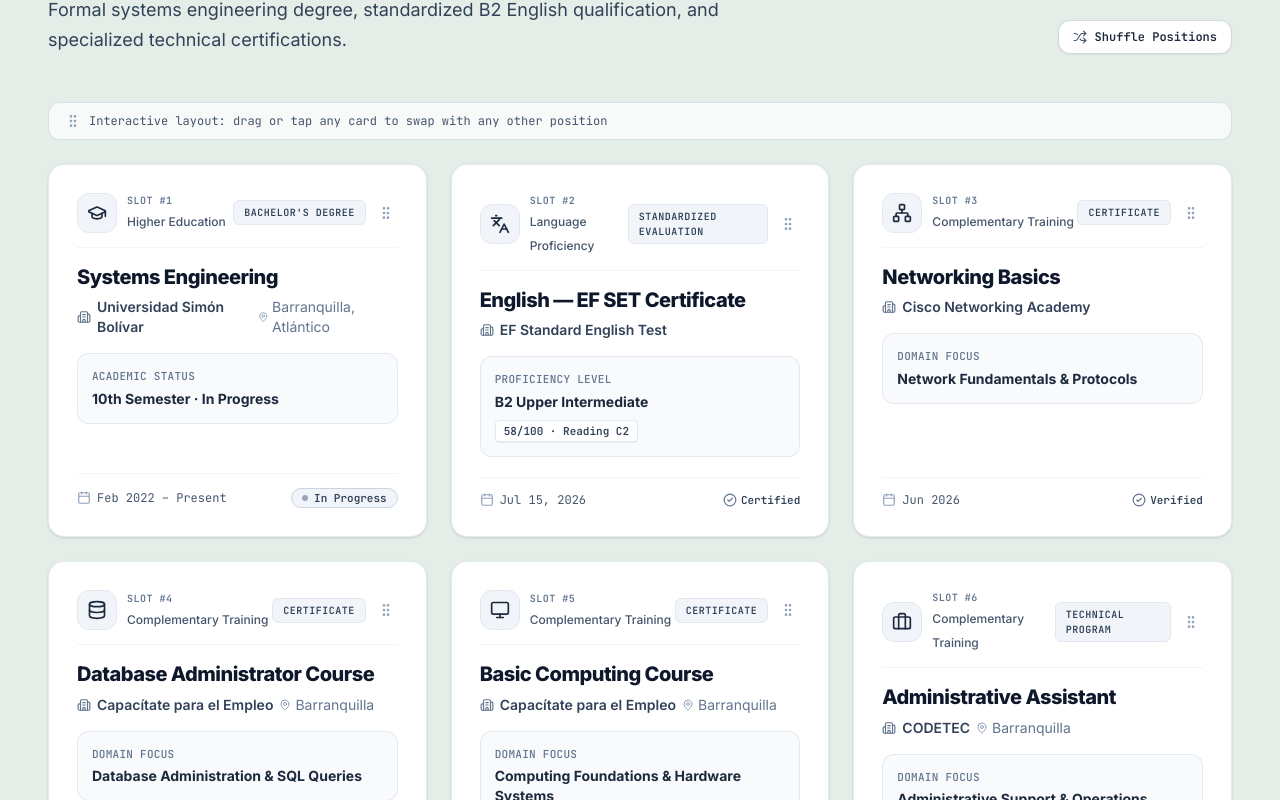
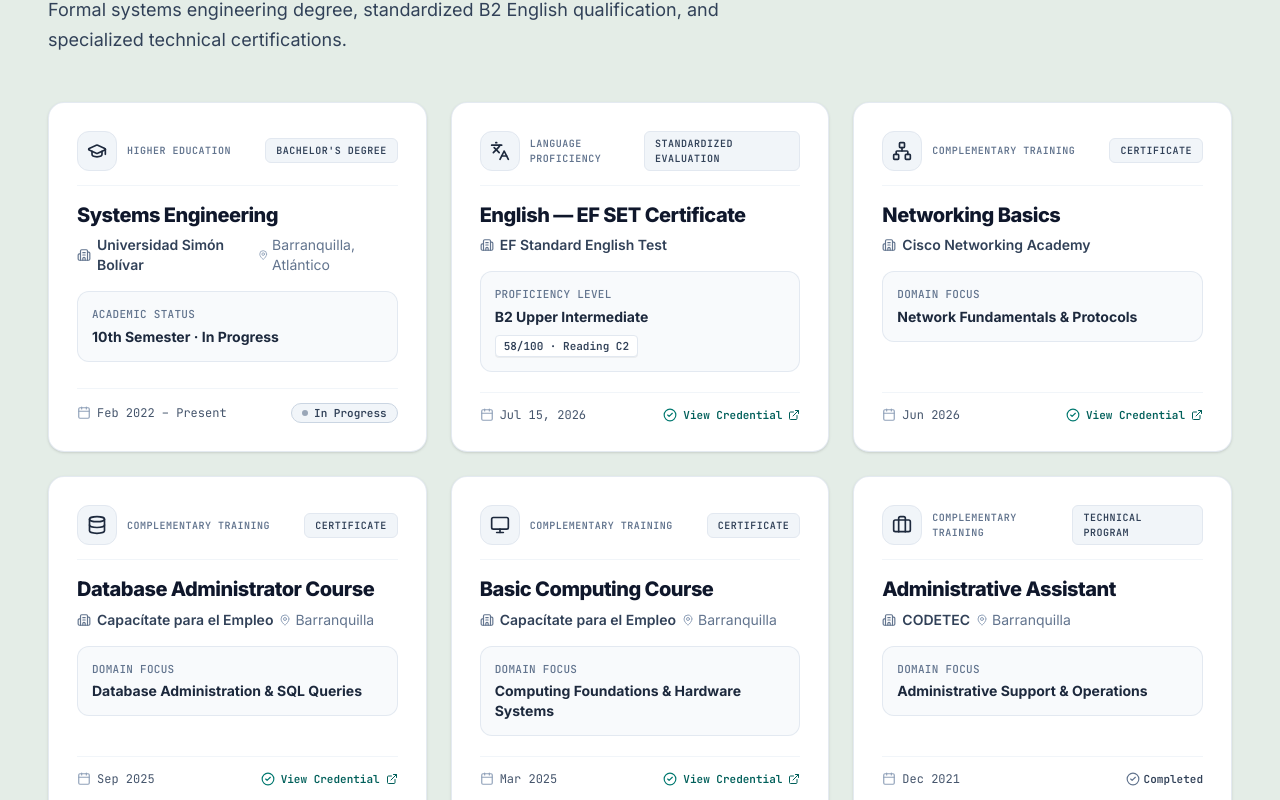
Before and after one commit to juancveg/juan-vega-portfolio, a React (Vite) app: page / in a window 1280 px wide. Shown: the part 3400-4200 px from the top of the page. Built offline with nearby package versions, Linux system fonts and the light colour scheme.

Commit message:
Refactor EducationSection for credential management
Updated credential status types and badge texts. Removed drag-and-drop functionality and related UI elements.

```diff
--- a/src/features/education/EducationSection.tsx
+++ b/src/features/education/EducationSection.tsx
@@ -10,10 +10,7 @@
   Calendar,
   MapPin,
   Building2,
-  GripVertical,
-  Shuffle,
-  RotateCcw,
-  ArrowLeftRight,
+  ExternalLink,
   BookOpen,
 } from 'lucide-react';
 import { educationData } from '@/data/educationData';
@@ -30,7 +27,8 @@
   highlightValue: string;
   highlightSub?: string;
   statusBadge: string;
-  statusType: 'in-progress' | 'certified' | 'verified';
+  statusType: 'in-progress' | 'credential' | 'completed';
+  credentialUrl?: string;
   iconType: 'degree' | 'language' | 'network' | 'database' | 'computing' | 'admin';
 }
 
@@ -64,8 +62,9 @@
       highlightLabel: 'Proficiency Level',
       highlightValue: lang.level,
       highlightSub: lang.score,
-      statusBadge: 'Certified',
-      statusType: 'certified',
+      statusBadge: 'View Credential',
+      statusType: 'credential',
+      credentialUrl: lang.credentialUrl,
       iconType: 'language',
     },
     {
@@ -77,8 +76,9 @@
       date: training[0].date,
       highlightLabel: 'Domain Focus',
       highlightValue: 'Network Fundamentals & Protocols',
-      statusBadge: 'Verified',
-      statusType: 'verified',
+      statusBadge: 'View Credential',
+      statusType: 'credential',
+      credentialUrl: training[0].credentialUrl,
       iconType: 'network',
     },
     {
@@ -91,8 +91,9 @@
       date: training[1].date,
       highlightLabel: 'Domain Focus',
       highlightValue: 'Database Administration & SQL Queries',
-      statusBadge: 'Verified',
-      statusType: 'verified',
+      statusBadge: 'View Credential',
+      statusType: 'credential',
+      credentialUrl: training[1].credentialUrl,
       iconType: 'database',
     },
     {
@@ -105,8 +106,9 @@
       date: training[2].date,
       highlightLabel: 'Domain Focus',
       highlightValue: 'Computing Foundations & Hardware Systems',
-      statusBadge: 'Verified',
-      statusType: 'verified',
+      statusBadge: 'View Credential',
+      statusType: 'credential',
+      credentialUrl: training[2].credentialUrl,
       iconType: 'computing',
     },
     {
@@ -119,8 +121,8 @@
       date: training[3].date,
       highlightLabel: 'Domain Focus',
       highlightValue: 'Administrative Support & Operations',
-      statusBadge: 'Verified',
-      statusType: 'verified',
+      statusBadge: 'Completed',
+      statusType: 'completed',
       iconType: 'admin',
     },
   ];
@@ -143,10 +145,6 @@
 }
 
 export const EducationSection: React.FC = () => {
-  const [credentials, setCredentials] = useState<CredentialCardItem[]>(initialCredentials);
-  const [draggedIndex, setDraggedIndex] = useState<number | null>(null);
-  const [dropTargetIndex, setDropTargetIndex] = useState<number | null>(null);
-  const [selectedSwapIndex, setSelectedSwapIndex] = useState<number | null>(null);
   const [tiltMap, setTiltMap] = useState<Record<string, TiltState>>({});
   const [isDesktop, setIsDesktop] = useState(false);
 
@@ -157,99 +155,9 @@
     return () => window.removeEventListener('resize', check);
   }, []);
 
-  const isReordered = credentials.some(
-    (item, idx) => item.id !== initialCredentials[idx].id
-  );
-
-  // Shuffle positions handler
-  const handleShuffle = () => {
-    if (!isDesktop) return;
-    const shuffled = [...credentials];
-    for (let i = shuffled.length - 1; i > 0; i--) {
-      const j = Math.floor(Math.random() * (i + 1));
-      [shuffled[i], shuffled[j]] = [shuffled[j], shuffled[i]];
-    }
-    setCredentials(shuffled);
-    setSelectedSwapIndex(null);
-  };
-
-  // Reset positions to canonical order
-  const handleReset = () => {
-    if (!isDesktop) return;
-    setCredentials([...initialCredentials]);
-    setSelectedSwapIndex(null);
-    setDraggedIndex(null);
-    setDropTargetIndex(null);
-  };
-
-  // Drag and Drop handlers (PC only)
-  const handleDragStart = (index: number, e: React.DragEvent) => {
-    if (!isDesktop) return;
-    setDraggedIndex(index);
-    e.dataTransfer.effectAllowed = 'move';
-    e.dataTransfer.setData('text/plain', index.toString());
-  };
-
-  const handleDragOver = (index: number, e: React.DragEvent) => {
-    if (!isDesktop) return;
-    e.preventDefault();
-    e.dataTransfer.dropEffect = 'move';
-    if (dropTargetIndex !== index) {
-      setDropTargetIndex(index);
-    }
-  };
-
-  const handleDragLeave = (index: number) => {
-    if (!isDesktop) return;
-    if (dropTargetIndex === index) {
-      setDropTargetIndex(null);
-    }
-  };
-
-  const handleDrop = (targetIndex: number, e: React.DragEvent) => {
-    if (!isDesktop) return;
-    e.preventDefault();
-    if (draggedIndex === null || draggedIndex === targetIndex) {
-      setDraggedIndex(null);
-      setDropTargetIndex(null);
-      return;
-    }
-
-    const updated = [...credentials];
-    const [moved] = updated.splice(draggedIndex, 1);
-    updated.splice(targetIndex, 0, moved);
-
-    setCredentials(updated);
-    setDraggedIndex(null);
-    setDropTargetIndex(null);
-  };
-
-  const handleDragEnd = () => {
-    if (!isDesktop) return;
-    setDraggedIndex(null);
-    setDropTargetIndex(null);
-  };
-
-  // Tap-to-Swap for PC click interactions
-  const handleCardClick = (index: number) => {
-    if (!isDesktop) return;
-    if (selectedSwapIndex === null) {
-      setSelectedSwapIndex(index);
-    } else if (selectedSwapIndex === index) {
-      setSelectedSwapIndex(null);
-    } else {
-      const updated = [...credentials];
-      const temp = updated[selectedSwapIndex];
-      updated[selectedSwapIndex] = updated[index];
-      updated[index] = temp;
-      setCredentials(updated);
-      setSelectedSwapIndex(null);
-    }
-  };
-
   // 3D Perspective Tilt handlers (PC only)
   const handleMouseMove = (id: string, e: React.MouseEvent<HTMLDivElement>) => {
-    if (!isDesktop || draggedIndex !== null) return;
+    if (!isDesktop) return;
     const rect = e.currentTarget.getBoundingClientRect();
     const x = (e.clientX - rect.left) / rect.width - 0.5;
     const y = (e.clientY - rect.top) / rect.height - 0.5;
@@ -289,94 +197,32 @@
               Formal systems engineering degree, standardized B2 English qualification, and specialized technical certifications.
             </p>
           </div>
-
-          {/* Interactive Toolbar for Position Swapping (Desktop only) */}
-          <div className="hidden lg:flex items-center gap-2.5 self-start md:self-end">
-            <button
-              type="button"
-              onClick={handleShuffle}
-              className="inline-flex items-center gap-2 px-3.5 py-2 rounded-xl bg-white hover:bg-slate-50 text-slate-800 border border-slate-300/90 text-xs font-mono font-semibold transition-all active:scale-95 cursor-pointer shadow-xs"
-              title="Shuffle all card positions"
-            >
-              <Shuffle className="w-3.5 h-3.5 text-slate-600" />
-              <span>Shuffle Positions</span>
-            </button>
-
-            {isReordered && (
-              <button
-                type="button"
-                onClick={handleReset}
-                className="inline-flex items-center gap-1.5 px-3 py-2 rounded-xl bg-slate-100 hover:bg-slate-200 text-slate-700 border border-slate-300 text-xs font-mono transition-all active:scale-95 cursor-pointer shadow-2xs"
-                title="Restore default canonical order"
-              >
-                <RotateCcw className="w-3 h-3 text-slate-600" />
-                <span>Reset</span>
-              </button>
-            )}
-          </div>
-        </div>
-
-        {/* Micro instruction bar (Desktop only) */}
-        <div className="hidden lg:flex mb-6 items-center justify-between gap-3 text-xs font-mono text-slate-600 bg-white/70 backdrop-blur-[2px] px-4 py-2.5 rounded-xl border border-slate-300/70">
-          <span className="flex items-center gap-2">
-            <GripVertical className="w-4 h-4 text-slate-400" />
-            <span>Interactive layout: drag or tap any card to swap with any other position</span>
-          </span>
-          {selectedSwapIndex !== null && (
-            <span className="text-slate-900 font-bold bg-white px-2.5 py-1 rounded-lg border border-slate-300 flex items-center gap-1.5 shadow-2xs">
-              <ArrowLeftRight className="w-3.5 h-3.5 text-slate-700" />
-              <span>
-                Selected: Slot #{selectedSwapIndex + 1}. Tap any other card to swap.
-              </span>
-            </span>
-          )}
         </div>
 
         {/* Unified 3-Column Grid: Interchangeable on PC, Static on Mobile */}
         <div className="grid grid-cols-1 md:grid-cols-2 lg:grid-cols-3 gap-5 sm:gap-6">
-          {credentials.map((item, index) => {
+          {initialCredentials.map((item) => {
             const ItemIcon = credentialIconMap[item.iconType] || GraduationCap;
-            const isDragged = isDesktop && draggedIndex === index;
-            const isDropTarget = isDesktop && dropTargetIndex === index;
-            const isSelected = isDesktop && selectedSwapIndex === index;
             const tilt = isDesktop ? tiltMap[item.id] : undefined;
 
             return (
               <div
                 key={item.id}
-                draggable={isDesktop}
-                onDragStart={(e) => handleDragStart(index, e)}
-                onDragOver={(e) => handleDragOver(index, e)}
-                onDragLeave={() => handleDragLeave(index)}
-                onDrop={(e) => handleDrop(index, e)}
-                onDragEnd={handleDragEnd}
-                onClick={() => handleCardClick(index)}
                 onMouseMove={(e) => handleMouseMove(item.id, e)}
                 onMouseLeave={() => handleMouseLeave(item.id)}
                 style={{
-                  transform:
-                    tilt && !isDragged
-                      ? `perspective(1000px) rotateX(${tilt.y}deg) rotateY(${tilt.x}deg) translateY(-2px)`
-                      : undefined,
+                  transform: tilt
+                    ? `perspective(1000px) rotateX(${tilt.y}deg) rotateY(${tilt.x}deg) translateY(-2px)`
+                    : undefined,
                   transition: tilt
                     ? 'transform 0.12s ease-out, box-shadow 0.2s ease, border-color 0.2s ease'
                     : 'transform 0.35s cubic-bezier(0.16, 1, 0.3, 1), box-shadow 0.2s ease, border-color 0.2s ease',
                 }}
-                className={`rounded-2xl bg-white border p-6 sm:p-7 shadow-sm flex flex-col justify-between space-y-5 relative group select-none transition-all ${
-                  isDesktop
-                    ? isDragged
-                      ? 'opacity-40 ring-2 ring-slate-800 scale-95 border-dashed border-slate-400'
-                      : isDropTarget
-                      ? 'ring-2 ring-slate-800 bg-slate-50 border-slate-400 shadow-md scale-[1.01]'
-                      : isSelected
-                      ? 'ring-2 ring-slate-800 border-slate-800 shadow-md'
-                      : 'border-slate-200/90 hover:border-slate-300 hover:shadow cursor-grab active:cursor-grabbing'
-                    : 'border-slate-200/90'
-                }`}
+                className="rounded-2xl bg-white border border-slate-200/90 hover:border-slate-300 hover:shadow p-6 sm:p-7 shadow-sm flex flex-col justify-between space-y-5 relative group transition-all"
               >
                 {/* Upper section */}
                 <div className="space-y-4">
-                  {/* Top Meta: Icon, Slot Number, Category and Grip handle */}
+                  {/* Top Meta: Icon, Category and Credential Type */}
                   <div className="flex items-center justify-between pb-3.5 border-b border-slate-100">
                     <div className="flex items-center gap-2.5">
                       <div className="w-10 h-10 rounded-xl bg-slate-100 border border-slate-200 text-slate-800 flex items-center justify-center flex-shrink-0 group-hover:bg-slate-200/80 transition-colors">
@@ -384,9 +230,6 @@
                       </div>
                       <div>
                         <span className="font-mono text-[10px] text-slate-500 font-bold uppercase tracking-wider block">
-                          Slot #{index + 1}
-                        </span>
-                        <span className="text-xs text-slate-600 font-medium">
                           {item.category}
                         </span>
                       </div>
@@ -395,12 +238,6 @@
                     <div className="flex items-center gap-2">
                       <span className="font-mono text-[10px] px-2.5 py-1 rounded-md bg-slate-100 text-slate-700 border border-slate-200 font-bold uppercase tracking-wider">
                         {item.credentialType}
-                      </span>
-                      <span
-                        className="hidden lg:inline-flex p-1 rounded text-slate-400 group-hover:text-slate-700 hover:bg-slate-100 transition-colors cursor-grab active:cursor-grabbing"
-                        title="Drag or tap to swap"
-                      >
-                        <GripVertical className="w-4 h-4" />
                       </span>
                     </div>
                   </div>
@@ -452,6 +289,18 @@
                       <span className="w-1.5 h-1.5 rounded-full bg-slate-500 animate-pulse" />
                       <span>{item.statusBadge}</span>
                     </span>
+                  ) : item.statusType === 'credential' && item.credentialUrl ? (
+                    <a
+                      href={item.credentialUrl}
+                      target="_blank"
+                      rel="noreferrer"
+                      aria-label={`View ${item.title} credential (opens in a new tab)`}
+                      className="inline-flex items-center gap-1.5 text-teal-800 hover:text-teal-900 font-semibold text-[11px] underline-offset-4 hover:underline transition-colors"
+                    >
+                      <CheckCircle2 className="w-3.5 h-3.5 text-teal-700" />
+                      <span>{item.statusBadge}</span>
+                      <ExternalLink className="w-3 h-3" />
+                    </a>
                   ) : (
                     <span className="inline-flex items-center gap-1 text-slate-700 font-semibold text-[11px]">
                       <CheckCircle2 className="w-3.5 h-3.5 text-slate-500" />
```
